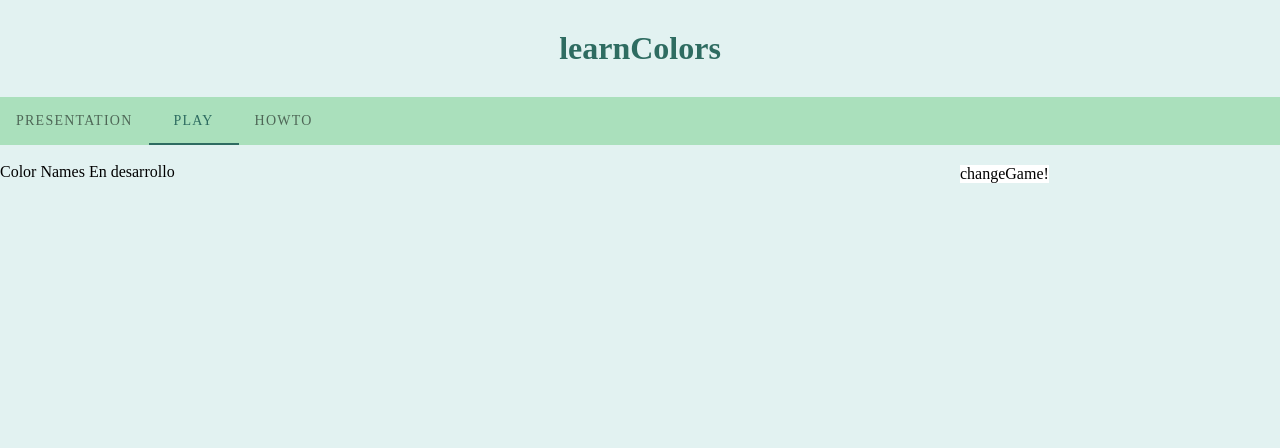
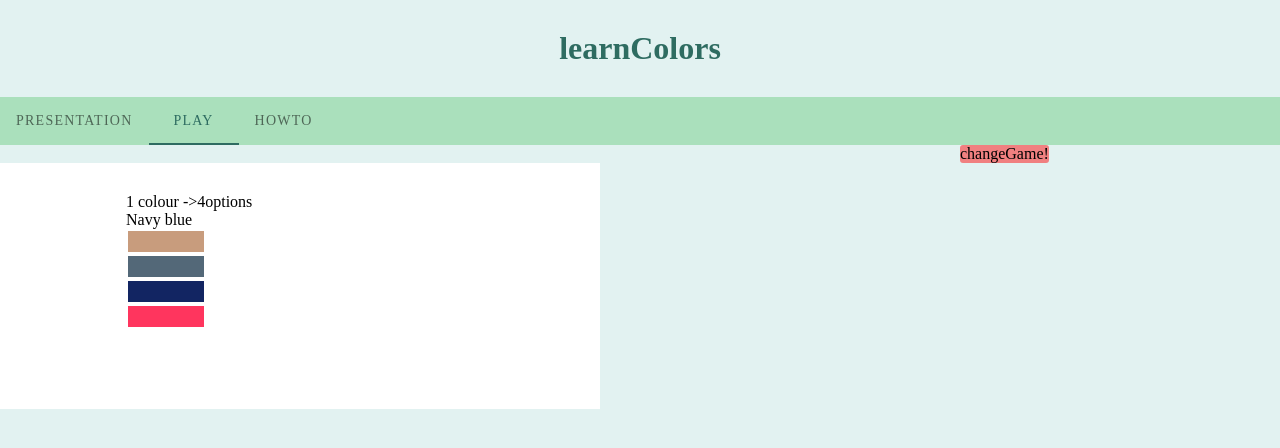
Before and after one commit to alexvkcr/colors, a Vue app: page /play in a window 1280 px wide. Shown: the top 448 px of the page. Built offline with nearby package versions, Linux system fonts and the light colour scheme.

Commit message:
ongoing feat/first advances to games

```diff
--- a/src/components/ColorNames.vue
+++ b/src/components/ColorNames.vue
@@ -1,21 +1,121 @@
 <template>
-  <div class="ColorNames">
-    Color Names
-    En desarrollo
+  <div id="ColorNames">
+    <p class="mob-set">1 {{$t('colour')}} ->4{{$t('options')}}</p>
+    <p class="mob-set" v-bind:id="'name'" v-bind:attr-id="'id'+randomColour.codes[0]">{{ randomColour[$i18n.locale] }}</p>
+    <p class="mob-set colorDisplay"
+      v-bind:style="{ backgroundColor: '#'+randomColours[0].codes[0]}"
+      v-bind:attr-id="'id'+randomColours[0].codes[0] "
+      v-on:click="isCorrect($event)"> </p>
+    <p class="mob-set colorDisplay"
+      v-bind:style="{ backgroundColor: '#'+randomColours[1].codes[0]}"
+      v-bind:attr-id="'id'+randomColours[1].codes[0] "
+      v-on:click="isCorrect($event)"> </p>
+    <p class="mob-set colorDisplay"
+      v-bind:style="{ backgroundColor: '#'+randomColours[2].codes[0]}"
+      v-bind:attr-id="'id'+randomColours[2].codes[0] "
+      v-on:click="isCorrect($event)"> </p>
+    <p class="mob-set colorDisplay"
+      v-bind:style="{ backgroundColor: '#'+randomColours[3].codes[0]}"
+      v-bind:attr-id="'id'+randomColours[3].codes[0] "
+      v-on:click="isCorrect($event)"> </p>
   </div>
 </template>
 
+<i18n>
+{
+  "es": {
+    "colour": "Color",
+    "options": "Opciones"
+  },
+  "en": {
+    "colour": "Color",
+    "options": "Options"
+  }
+}
+</i18n>
 <script>
 export default {
-  name: 'ColorNames'
+  name: 'ColorNames',
+  props: {
+      'propColourList': Object
+  },
+  computed: {
+    randomColour: function () {
+      return this.methRandomColour()
+    },
+    randomColours: function () {
+      let array = [this.randomColour]
+      array.push(this.methRandomColour())
+      array.push(this.methRandomColour())
+      array.push(this.methRandomColour())
+      return this.shuffle(array)
+    }
+  },
+  methods: {
+    /**
+     * This gives a random color from dataColorList
+     */
+    methRandomColour(){
+      let randomProperty = (object) =>{
+          let keys = Object.keys(object);
+          return object[keys[Math.floor(keys.length * Math.random())]];
+        };
+      let rP =randomProperty(this.propColourList)
+      if(rP['available_in_'+this.$i18n.locale]){
+        console.log(rP)
+        return rP
+      }
+      else {
+        console.log('NO')
+        console.log(rP)
+        return this.methRandomColour()
+      }
+    },
+    /**
+     * Shuffles array in place. ES6 version
+     * @param {Array} a items An array containing the items.
+     */
+    shuffle(a){
+        for (let i = a.length - 1; i > 0; i--) {
+            const j = Math.floor(Math.random() * (i + 1));
+            [a[i], a[j]] = [a[j], a[i]];
+        }
+        return a;
+    },
+    /**
+     * This function checks if the option selected is correct or not
+     * It recharges the component after result message
+     */
+    isCorrect(){
+      let nameId = document.querySelector('#name').attributes['attr-id']
+      let clickAttrId = event.target.attributes['attr-id'];
+      return this.showPopUp(nameId,clickAttrId)
+    },
+    /**
+     * This methdos show a pop up, it depends if it correct or wrong
+     */
+    showPopUp(gameId,clickId){
+      console.log(gameId.value==clickId.value)
+    }
+  }
 }
 </script>
 
 <style scoped>
 #ColorNames{
-    width: 80%;
-    margin: 10px 0 80px;
-    border: 1px solid blue;
+    width: 100%;
+    padding: 30px 10px 80px 10px;
+    background-color: white;
+}
+.mob-set{
+  margin-left:20%;
+}
+
+.colorDisplay{
+    height: 25px;
+    width: 80px;
+    border: 2px solid white;
+    margin-left:20%;
 }
 
 @media screen and (min-width: 600px) {
--- a/src/components/HowTo.vue
+++ b/src/components/HowTo.vue
@@ -3,7 +3,7 @@
     <p>{{ $t('explanation') }}</p>
     <p>{{ $t('yourBrain') }}</p>
     <p>{{ $t('hereYouHave') }}</p>
-    <color-list :prop-color-list="propColorList"></color-list>
+    <color-list :prop-colour-list="propColourList"></color-list>
   </div>
 </template>
 
@@ -24,13 +24,12 @@
 </i18n>
 
 <script>
-
 import ColorList from './ColorList.vue';
 
 export default {
   name: 'HowTo',
   props: {
-    'propColorList': Object
+    'propColourList': Object
   },
   components: {
     ColorList
--- a/src/components/NameColors.vue
+++ b/src/components/NameColors.vue
@@ -7,7 +7,10 @@
 
 <script>
 export default {
-  name: 'NameColors'
+  name: 'NameColors',
+  props: {
+      'propColorList': Object
+  }
 }
 </script>
 
--- a/src/components/Play.vue
+++ b/src/components/Play.vue
@@ -1,8 +1,8 @@
 <template>
   <div class="Play">
     <button type="button" class="change" v-on:click="changeComp()">{{ $t('changeGame') }}!</button>
-    <name-colors v-if="compName"></name-colors>
-    <color-names v-if="compColor"></color-names>
+    <name-colors v-if="compName" :prop-colour-list="propColourList"></name-colors>
+    <color-names v-if="compColor" :prop-colour-list="propColourList"></color-names>
   </div>
 </template>
 
@@ -21,6 +21,9 @@
 
 export default {
   name: 'Play',
+  props: {
+    'propColourList': Object
+  },
   data: () => ({
     compName: false,
     compColor: true
@@ -48,9 +51,9 @@ export default {
 <style scoped>
 .change{
   position: relative;
-  top: 20px;
   left: 60%;
-  background-color: white;
+  background-color: lightcoral;
+  border-radius: 3px;
 }
 
 @media screen and (min-width: 600px) {
--- a/src/main.js
+++ b/src/main.js
@@ -19,8 +19,8 @@ import colorsList from './assets/colors.js';
 
 const routes = [
     { name: 'Index', path: '/', component: ()=> import(/* webpackChunkName: "presentation" */'./components/Presentation.vue') },
-    { name: 'Play', path: '/play', component: ()=> import(/* webpackChunkName: "play" */'./components/Play.vue') },
-    { name: 'HowTo', path: '/howto', component: ()=> import(/* webpackChunkName: "howTo" */'./components/HowTo.vue'), props: { propColorList: colorsList } }
+    { name: 'Play', path: '/play', component: ()=> import(/* webpackChunkName: "play" */'./components/Play.vue'), props: { propColourList: colorsList } },
+    { name: 'HowTo', path: '/howto', component: ()=> import(/* webpackChunkName: "howTo" */'./components/HowTo.vue'), props: { propColourList: colorsList } }
 ]
 
 
```
